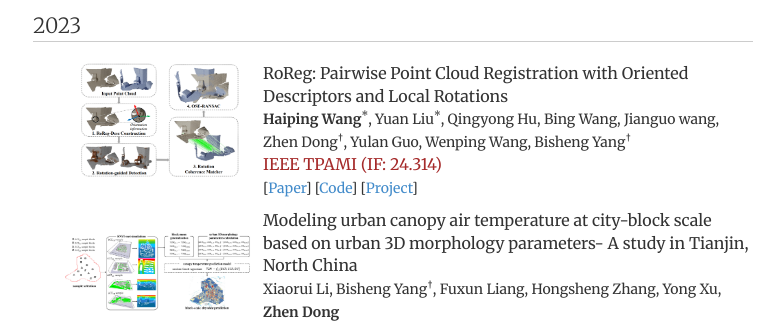
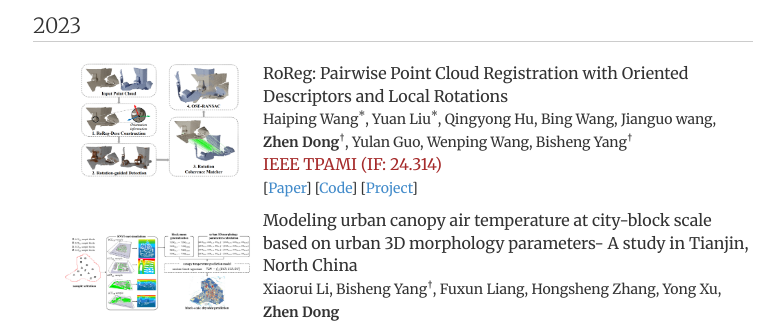
Before and after one commit to dongzhenwhu/dongzhenwhu.github.io, a Jekyll site: the page built from publications/index.html, in a window 1280 px wide and 900 px high. Shown: the part 190-513 px from the top of the window, without its empty margins (247-1031 px from the left). Built offline with Jekyll 4.4.1, drawn with Linux system fonts in a browser that asks for light colours.

```diff
--- a/publications/index.html
+++ b/publications/index.html
@@ -26,7 +26,7 @@ description: My publications.
 				RoReg: Pairwise Point Cloud Registration with Oriented Descriptors and Local Rotations<br>
 			</span>
 			<span class=pubauthor >
-				<b>Haiping Wang</b><sup>*</sup>, Yuan Liu<sup>*</sup>, Qingyong Hu, Bing Wang, Jianguo wang, Zhen Dong<sup>&dagger;</sup>, Yulan Guo,
+				Haiping Wang<sup>*</sup>, Yuan Liu<sup>*</sup>, Qingyong Hu, Bing Wang, Jianguo wang, <b>Zhen Dong</b><sup>&dagger;</sup>, Yulan Guo,
 				Wenping Wang, Bisheng Yang<sup>&dagger;</sup>
 				<br>
 			</span>
@@ -40,6 +40,7 @@ description: My publications.
 			<br></span>
 		</div>
 	</div>
+
 
 	<div class="before-item">
 		<div class="pubimg">
```
